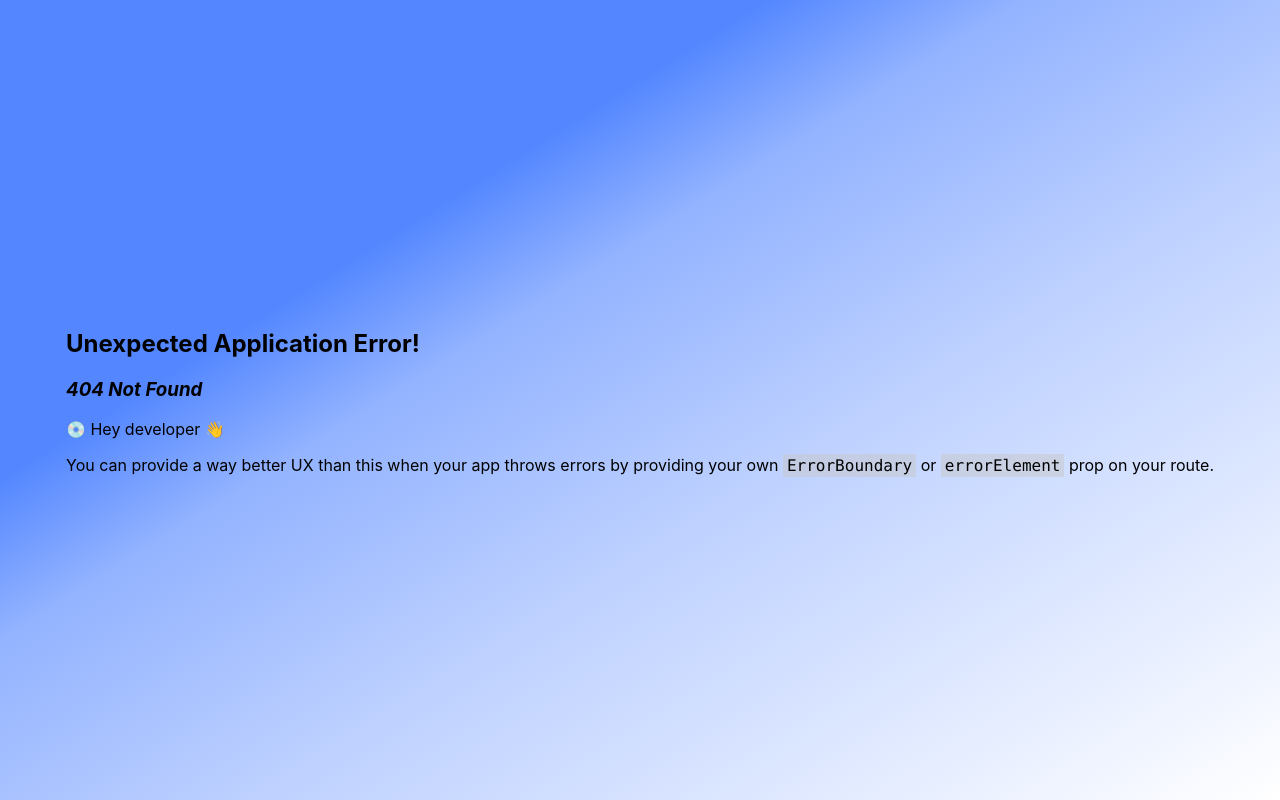
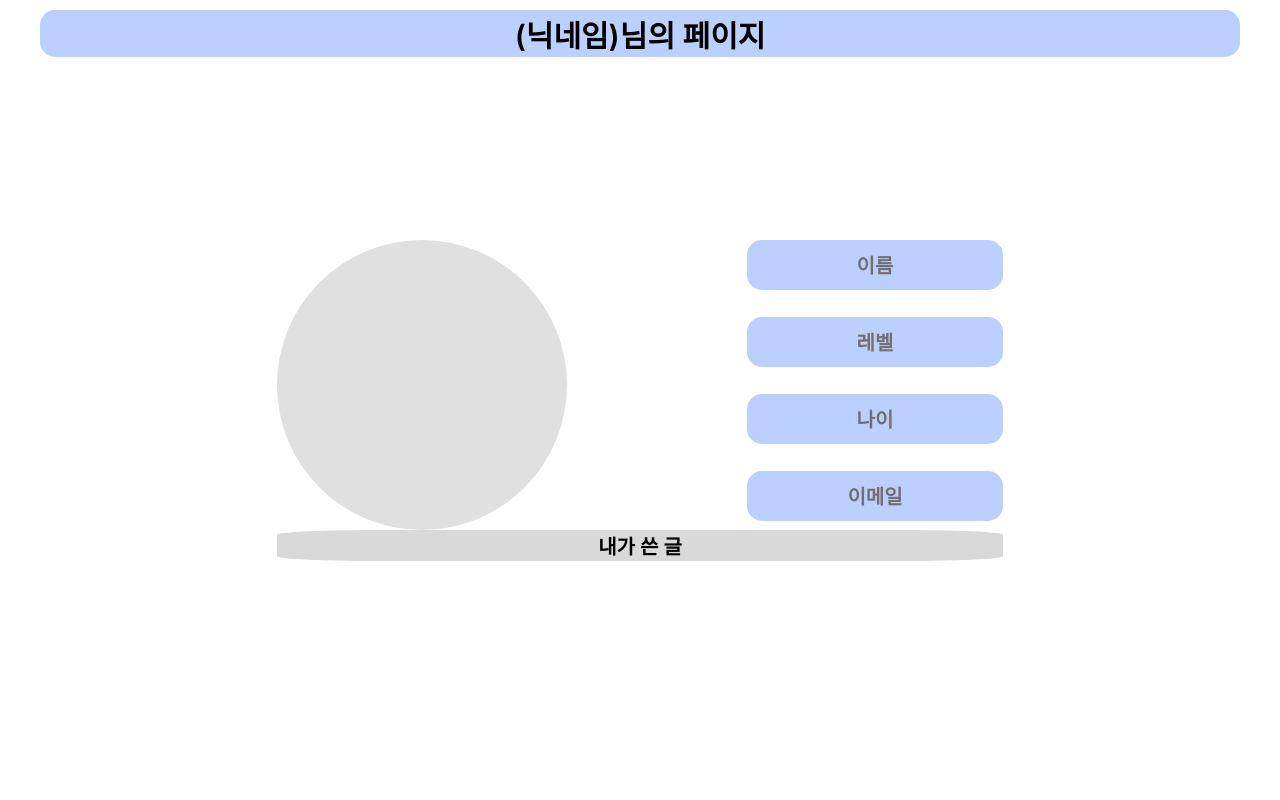
Before and after one commit to Black-White-Developer/2024-BW-client, a React (Create React App) app in the folder 2024bw/: page /Mypage in a window 1280 px wide. Before the commit this address had no page. Built offline with nearby package versions, Linux system fonts and the light colour scheme.

Commit message:
마이페이지 수정중

```diff
--- a/2024bw/src/App.js
+++ b/2024bw/src/App.js
@@ -1,6 +1,7 @@
 import {RouterProvider, createBrowserRouter} from 'react-router-dom';
 import Register from './pages/Register'
 import Login from './pages/Login'
+import Mypage from './pages/myPage'
 import './App.css';
 
 const router = createBrowserRouter([
@@ -11,6 +12,10 @@ const router = createBrowserRouter([
   {
     path: "/Register",
     element: <Register/>
+  },
+  {
+    path: "/Mypage",
+    element: <Mypage/>
   }
 ])
 
--- /dev/null
+++ b/2024bw/src/pages/myPage.css
@@ -0,0 +1,123 @@
+body {
+    display: flex;
+    justify-content: center;
+    align-items: center;
+    background: #FFFFFF;
+    padding: 0;
+    margin: 0;
+    min-width: 920px;
+}
+
+.header {
+    width: calc(100% - 80px);
+    position: fixed;
+    top: 40px;
+    left: 40px;
+    right: 40px;
+    height: 47px;
+    background-color: #BCD0FF;
+    border-radius: 15px;
+    display: flex;
+    align-items: center;
+    justify-content: center;
+    min-width: 400px;
+}
+
+.header-text {
+    font-size: 30px;
+    font-weight: 600;
+    color: black;
+    white-space: nowrap;
+    padding: 0 320px;
+}
+
+.info-container {
+    top: calc(40px + 47px + 80px);
+    left: 100px;
+    right: 100px;
+    display: flex;
+    justify-content: space-between;
+    align-items: flex-start;
+    gap: 100px; /* circle과 info-box 사이의 간격 */
+}
+
+.circle {
+    width: 290px;
+    height: 290px;
+    border-radius: 50%;
+    background-color: #E0E0E0;
+    flex-shrink: 0;
+}
+
+.info-box {
+    display: flex;
+    flex-direction: column;
+    gap: 27px;
+    flex-grow: 1;
+    margin-left: 80px;
+}
+
+.name, .level, .age, .email {
+    width: 100%;
+    max-width: 330px;
+    height: 50px;
+    background-color: #BCD0FF;
+    border-radius: 15px;
+    display: flex;
+    align-items: center;
+    justify-content: center;
+    padding: 0 100px; /* 좌우 40px 패딩 추가 */
+    box-sizing: border-box; /* 패딩을 요소의 전체 크기에 포함 */
+}
+
+.name-text, .level-text, .age-text, .email-text {
+    font-size: 20px;
+    font-weight: 600;
+    color: #746F6F;
+    width: 100%; /* 텍스트가 전체 너비를 사용하도록 설정 */
+    text-align: center; /* 텍스트 중앙 정렬 */
+}
+
+.myWriting {
+    top: calc(40px + 47px + 80px + 290px + 50px * 4 + 65px); /* 모든 요소 아래에 위치 */
+    left: 100px;
+    right: 100px;
+    height: 31px; /* 이미지의 높이 */
+    background-color: #D9D9D9; /* 이미지의 색상 */
+    display: flex;
+    align-items: center;
+    justify-content: center;
+    border-radius: 15%;
+}
+
+.myWriting-text {
+    font-size: 20px;
+    font-weight: 600;
+    color: black;
+}
+
+@media (max-width: 1200px) {
+    .info-container {
+        flex-direction: column;
+        align-items: center;
+        gap: 30px;
+    }
+
+    .circle {
+        margin-bottom: 40px;
+        margin-top: 300px;
+    }
+
+    .info-box {
+        width: 100%;
+        margin-left: 0;
+        align-items: center;
+    }
+}
+
+@media (max-width: 920px) {
+    .info-container {
+        left: 40px;
+        right: 40px;
+    }
+}
--- /dev/null
+++ b/2024bw/src/pages/myPage.jsx
@@ -0,0 +1,39 @@
+import React from "react";
+import './myPage.css';
+
+const MyPage = () => {
+  return (
+    <div>
+      <div className="header">
+        <span className="header-text">
+          (닉네임)님의 페이지
+        </span>
+      </div>
+
+      <div className="info-container">
+        <div className="circle"></div>
+        <div className="info-box">
+          <div className="name">
+            <span className="name-text">이름</span>
+          </div>
+          <div className="level">
+            <span className="level-text">레벨</span>
+          </div>
+          <div className="age">
+            <span className="age-text">나이</span>
+          </div>
+          <div className="email">
+            <span className="email-text">이메일</span>
+          </div>
+        </div>
+      </div>
+
+      <div className="myWriting">
+        <span className="myWriting-text">내가 쓴 글</span>
+      </div>
+    </div>
+
+  );
+};
+
+export default MyPage;
```
